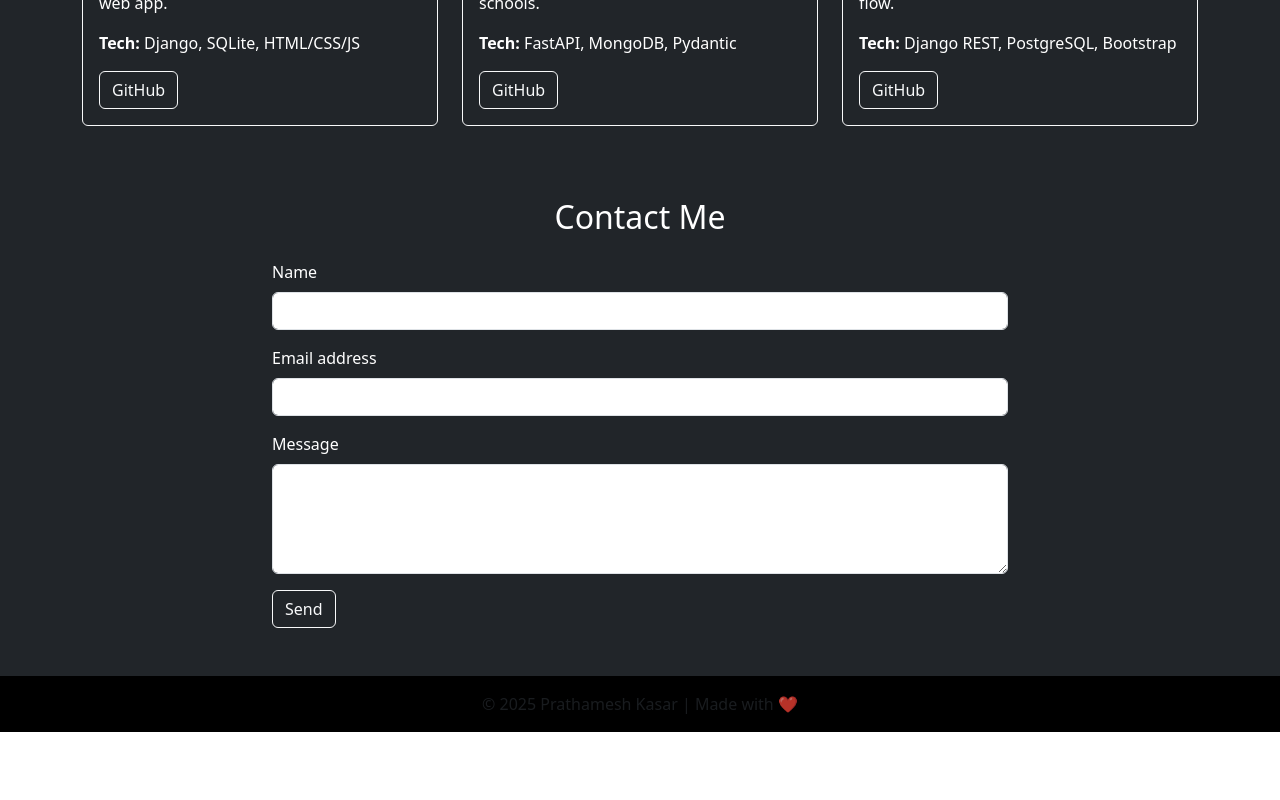
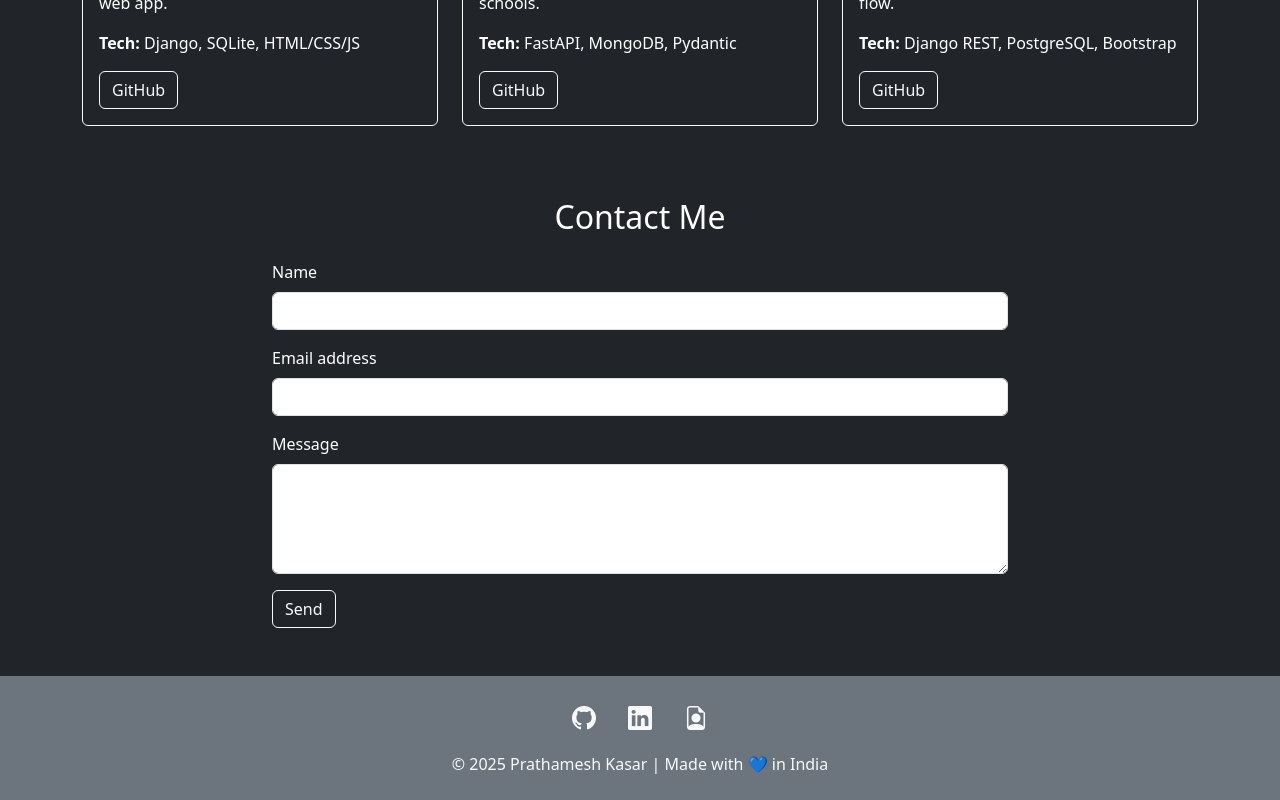
Before and after one commit to 01Prathamesh/Portfolio, a React (Create React App) app: page / in a window 1280 px wide. Shown: the part 616-1416 px from the top of the page. Before the commit the page ends 1348 px from the top, so only its background shows below. Built offline with nearby package versions, Linux system fonts and the light colour scheme.

Commit message:
feat: add styled footer with GitHub, LinkedIn, and Resume links

```diff
--- a/public/index.html
+++ b/public/index.html
@@ -25,6 +25,10 @@
       Learn how to configure a non-root public URL by running `npm run build`.
     -->
     <link rel="stylesheet" href="https://cdn.jsdelivr.net/gh/devicons/devicon@v2.15.1/devicon.min.css">
+    <link
+      rel="stylesheet"
+      href="https://cdn.jsdelivr.net/npm/bootstrap-icons@1.10.5/font/bootstrap-icons.css"
+    />
     <title>React App</title>
   </head>
   <body>
--- a/src/App.js
+++ b/src/App.js
@@ -108,8 +108,36 @@ function App() {
         </div>
       </section>
 
-      <footer className="bg-black text-center py-3 mt-5 text-muted">
-        © {new Date().getFullYear()} Prathamesh Kasar | Made with ❤️
+      <footer className="bg-secondary text-light py-4 mt-5">
+        <div className="container text-center">
+          <div className="mb-3">
+            <a
+              href="https://github.com/01Prathamesh"
+              target="_blank"
+              rel="noreferrer"
+              className="mx-3 text-light"
+            >
+              <i className="bi bi-github fs-4"></i>
+            </a>
+            <a
+              href="https://www.linkedin.com/in/prathamesh-kasar"
+              target="_blank"
+              rel="noreferrer"
+              className="mx-3 text-light"
+            >
+              <i className="bi bi-linkedin fs-4"></i>
+            </a>
+            <a
+              href="https://drive.google.com/file/d/1dOYtfXw9zFRazJPfqdvMAZaaONYrzS8m/view?usp=sharing"
+              target="_blank"
+              rel="noreferrer"
+              className="mx-3 text-light"
+            >
+              <i className="bi bi-file-earmark-person fs-4"></i>
+            </a>
+          </div>
+          <p className="mb-0">© {new Date().getFullYear()} Prathamesh Kasar | Made with 💙 in India</p>
+        </div>
       </footer>
     </div>
   );
```
